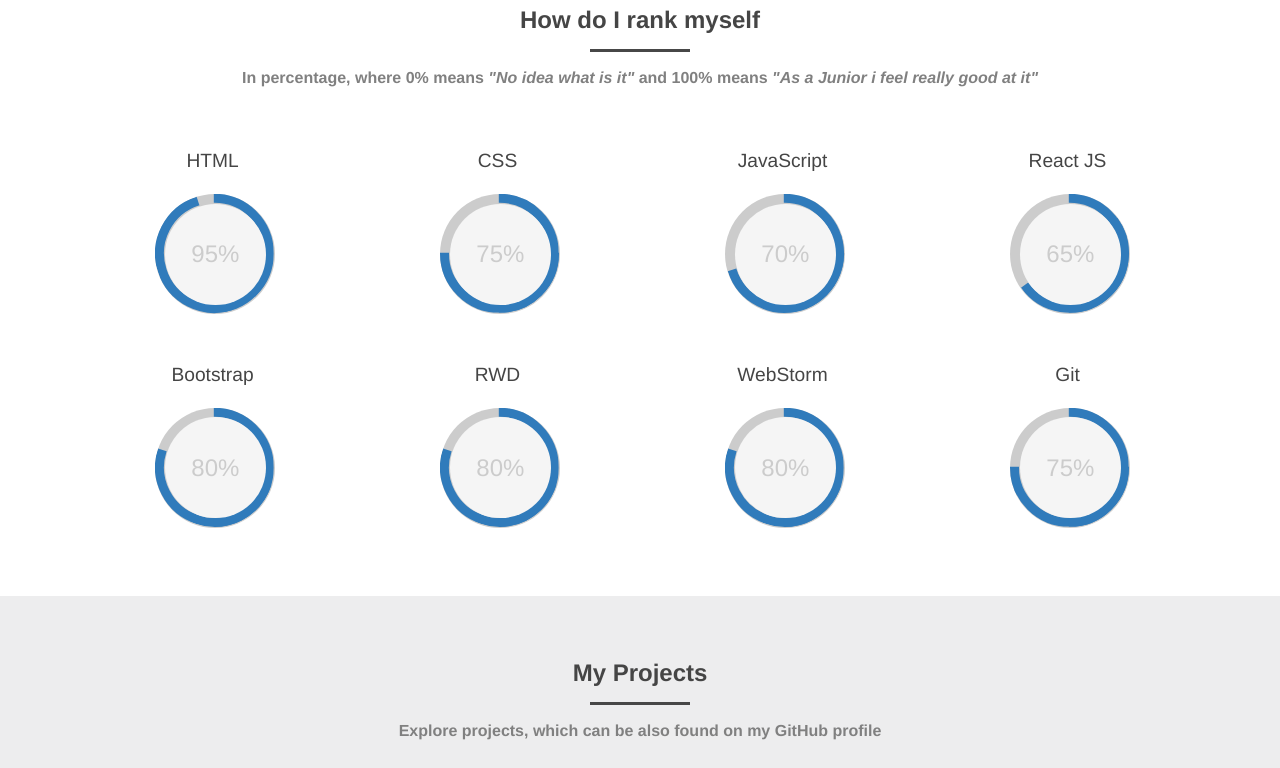
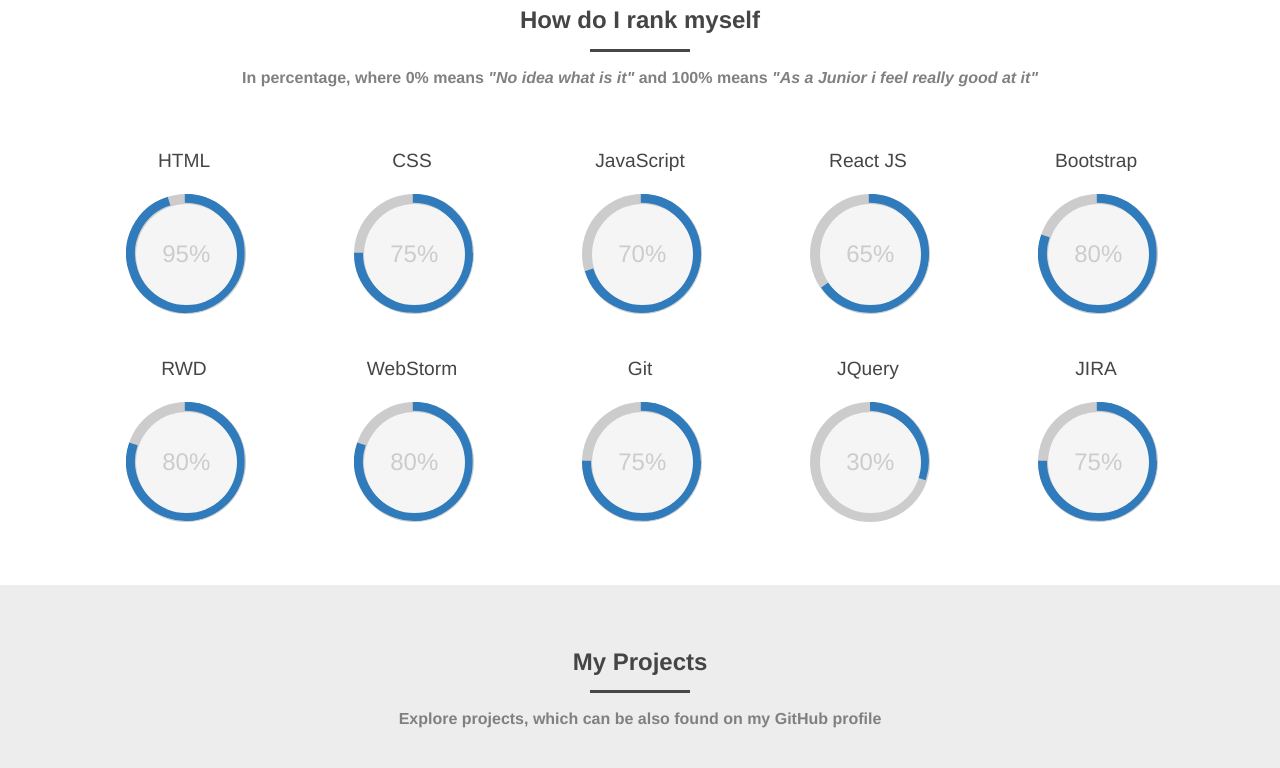
Before and after one commit to piotrbaranski/piotrbaranski.github.io, a plain HTML site: page index.html in a window 1280 px wide. Shown: the part 857-1625 px from the top of the page. Drawn offline with nearby package versions, Linux system fonts and the light colour scheme.

Commit message:
Add new skills. Change hover on images effect.

```diff
--- a/index.html
+++ b/index.html
@@ -118,6 +118,26 @@
                         </div>
                     </div>
                 </div>
+                <div class="flex-item">
+                    <p class="text-center skill-name">JQuery</p>
+                    <div class="c100 p30 large progress-bar">
+                        <span>30%</span>
+                        <div class="slice">
+                            <div class="bar"></div>
+                            <div class="fill"></div>
+                        </div>
+                    </div>
+                </div>
+                <div class="flex-item">
+                    <p class="text-center skill-name">JIRA</p>
+                    <div class="c100 p75 large progress-bar">
+                        <span>75%</span>
+                        <div class="slice">
+                            <div class="bar"></div>
+                            <div class="fill"></div>
+                        </div>
+                    </div>
+                </div>
             </div>
         </div>
     </div>
--- a/public/style.css
+++ b/public/style.css
@@ -42,11 +42,13 @@
 
 @media only screen and (min-width: 768px) {
     .project-screenshot {
-        transition: transform 0.7s;
+        box-shadow: none;
+        transition: all 0.7s;
     }
 
     .project-screenshot:hover {
-        transform: rotate(3deg);
+        transform: translateY(-10px);
+        box-shadow: 0 5px 5px black;
     }
 }
 
@@ -70,7 +72,7 @@
 
 @media (min-width: 768px) {
     .flex-item {
-        flex: 25%;
+        flex: 20%;
     }
 }
 
```
